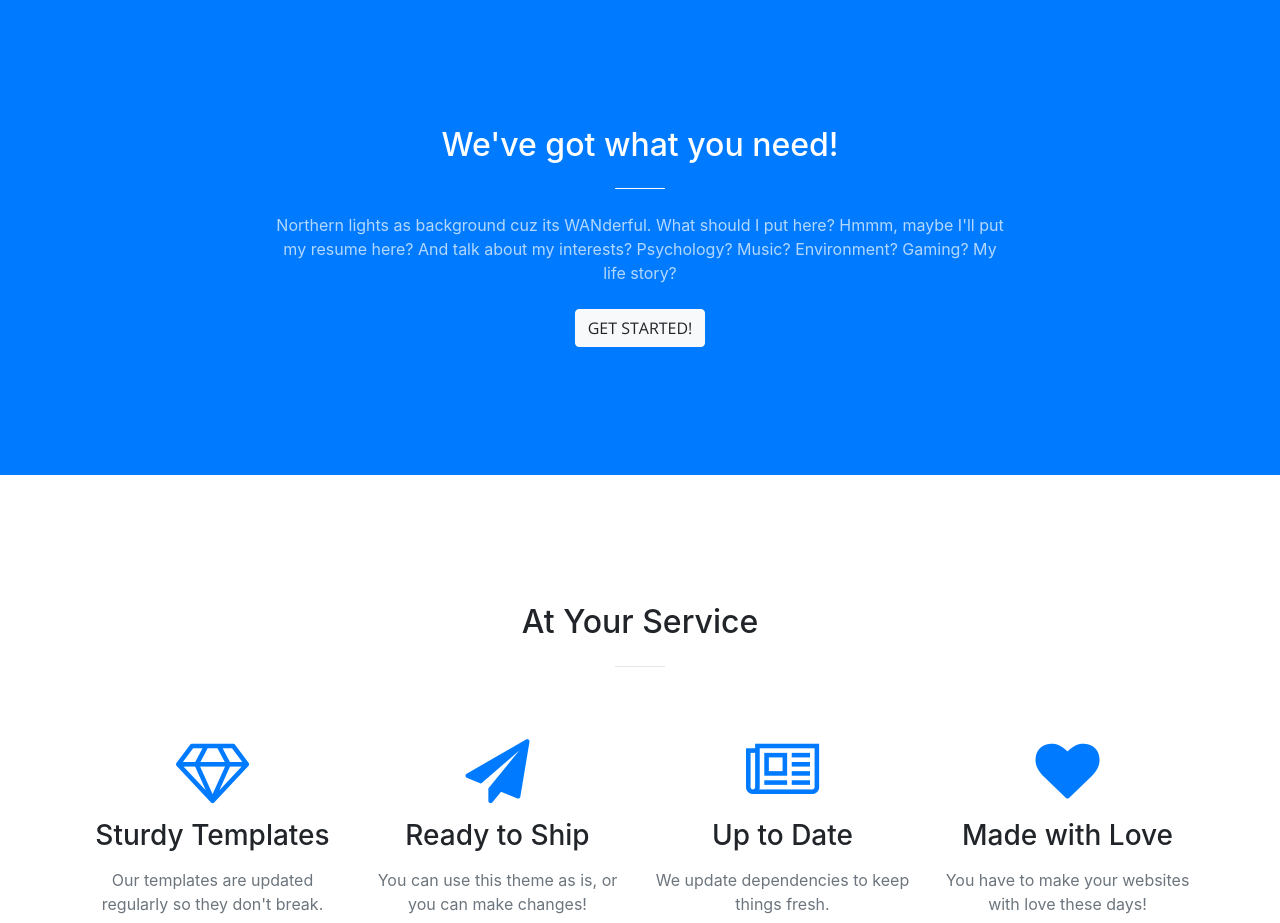
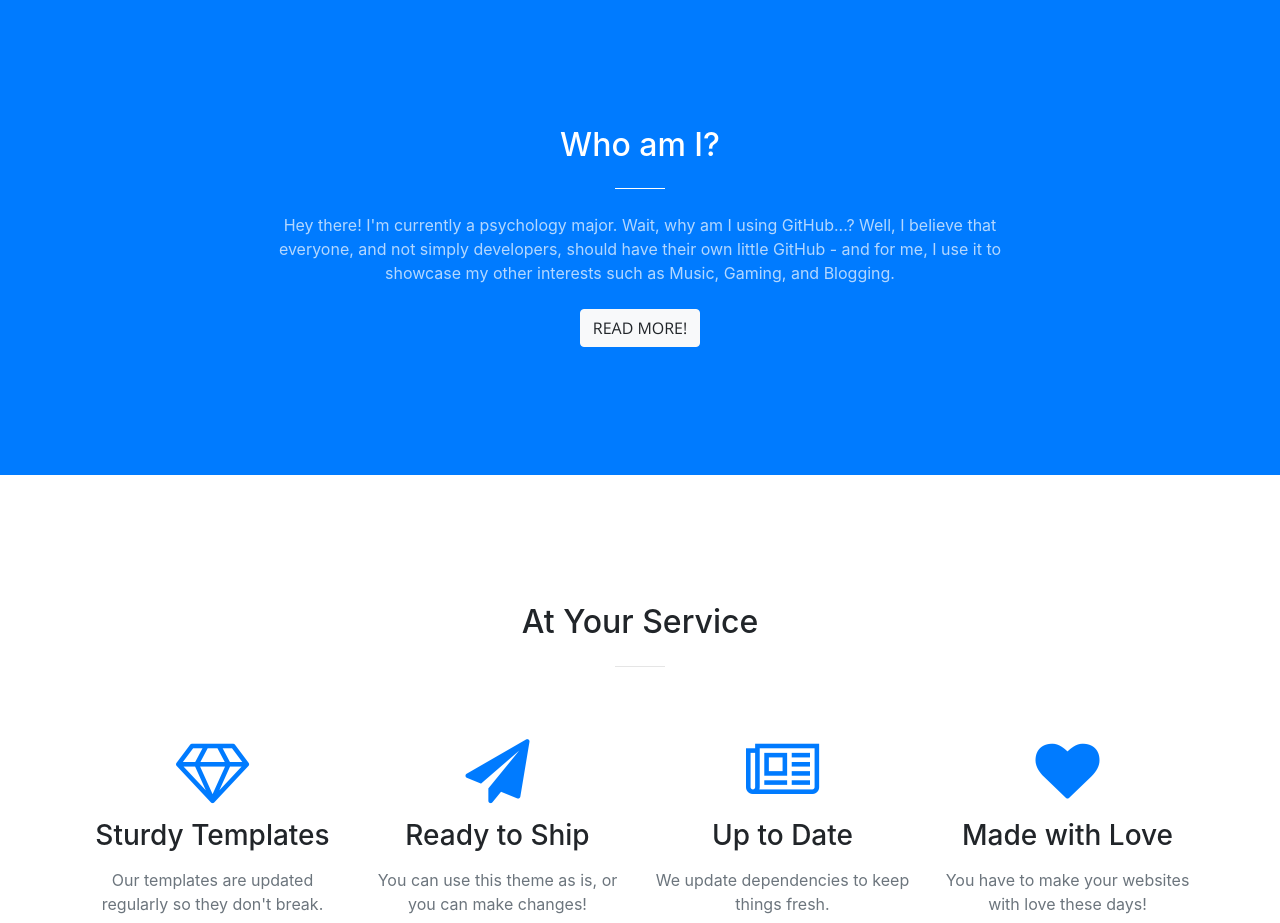
Before and after one commit to woowanxin/woowanxin.github.io, a website with bundled scripts: page index.html in a window 1280 px wide. Shown: the part 802-1725 px from the top of the page. Built offline with nearby package versions, Linux system fonts and the light colour scheme.

Commit message:
Fifth Change

```diff
--- a/index.html
+++ b/index.html
@@ -85,10 +85,11 @@
       <div class="container">
         <div class="row">
           <div class="col-lg-8 mx-auto text-center">
-            <h2 class="section-heading text-white">We've got what you need!</h2>
+            <h2 class="section-heading text-white">Who am I?</h2>
             <hr class="light my-4">
-            <p class="text-faded mb-4"> Northern lights as background cuz its WANderful.  What should I put here? Hmmm, maybe I'll put my resume here? And talk about my interests? Psychology? Music? Environment? Gaming? My life story?	 </p>
-            <a class="btn btn-light btn-xl js-scroll-trigger" href="#services">Get Started!</a>
+            <p class="text-faded mb-4"> Hey there! I'm currently a psychology major. Wait, why am I using GitHub...? Well, I believe that everyone, and not simply developers, should have their own little GitHub - and for me, I use it to showcase my other interests such as Music, Gaming, and Blogging.
+	 </p>
+            <a class="btn btn-light btn-xl js-scroll-trigger" href="#services">Read More!</a>
           </div>
         </div>
       </div>
```
